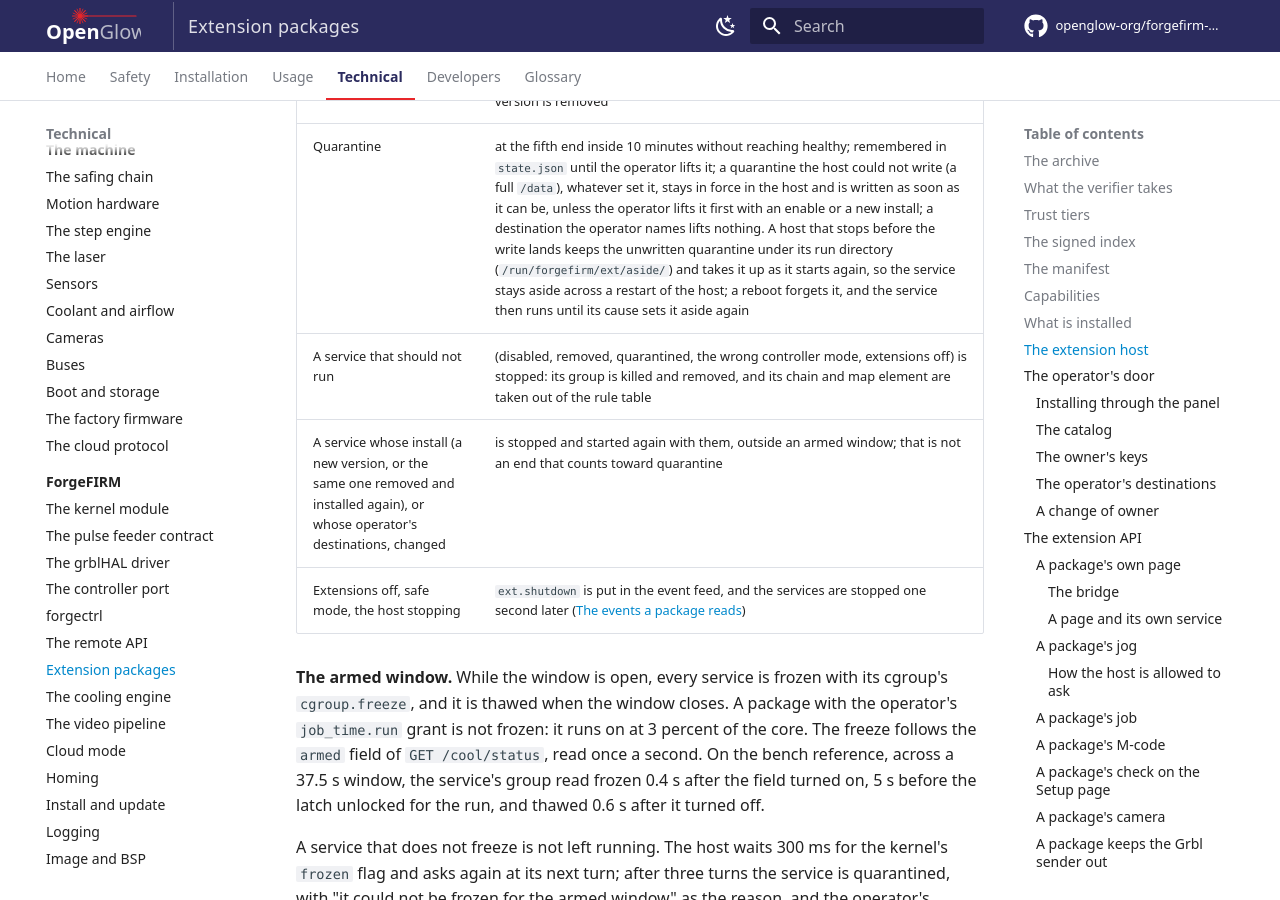
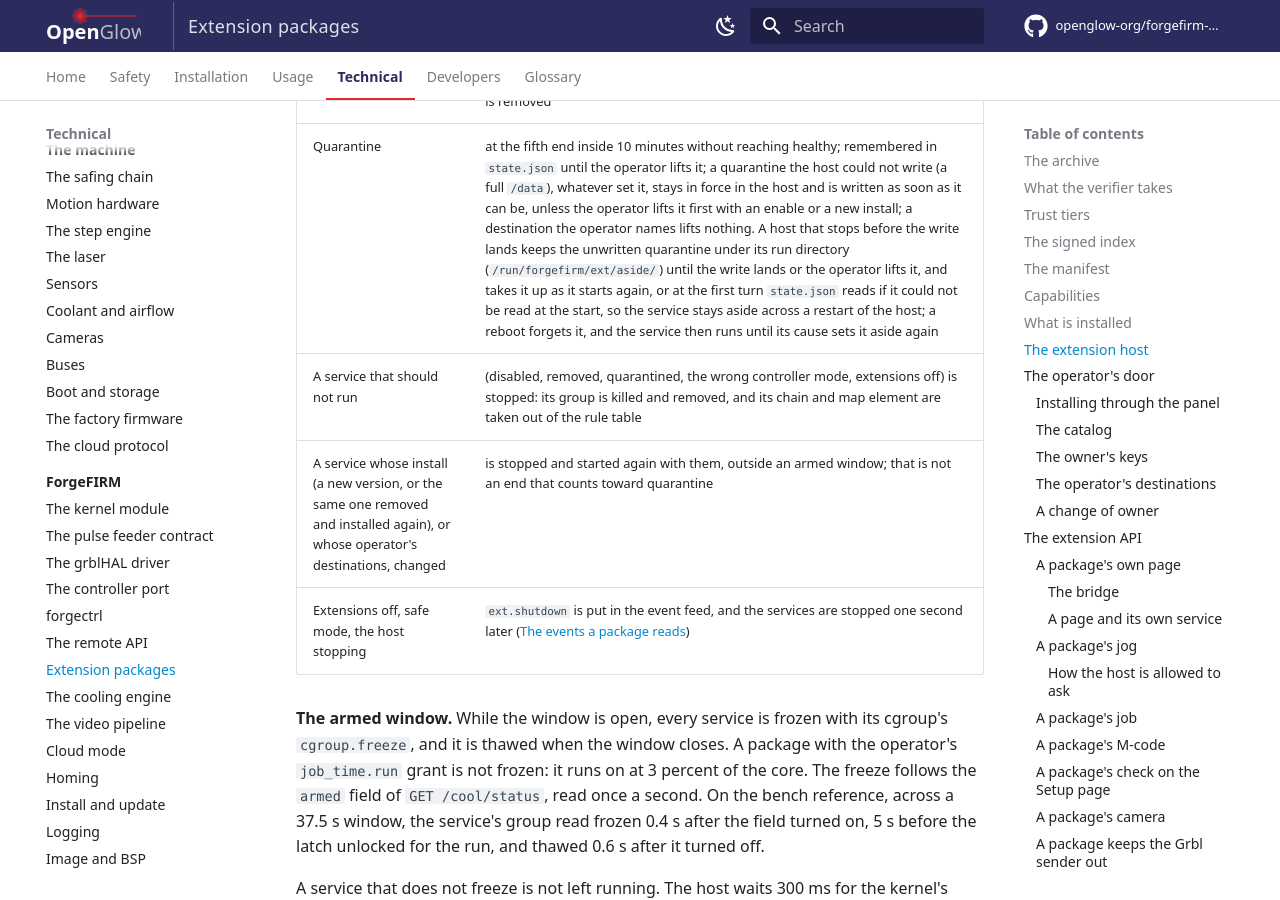
Before and after one commit to openglow-org/forgefirm-docs, an MkDocs documentation site: the page built from docs/technical/forgefirm/extensions.md, in a window 1280 px wide and 900 px high, scrolled down 12352 px. Built offline with MkDocs 1.6.1 and Material for MkDocs 9.7.7, drawn with Linux system fonts in a browser that asks for light colours; comment, search, counter and statistics services are not loaded.

Commit message:
Extensions: the kept quarantine ends with the write or the lift, and is taken up when the state reads
The Quarantine row said the kept record is taken up as the host starts
again. The record is now dropped when the operator lifts the quarantine
as well as when the write lands ("run: the operator's lift drops the
kept aside record"), and a host that starts on a state it cannot read
takes the records up at the first turn the state reads ("run: kept
aside records are taken up at the first turn the state reads"). The
row says both.

Proof: check-style.py, check-interfaces.py and the strict zensical build
are clean on this tree.

Acceptance: none. The docs site is outside every covers map.

```diff
--- a/docs/technical/forgefirm/extensions.md
+++ b/docs/technical/forgefirm/extensions.md
@@ -430,7 +430,7 @@
 | Starts | one at a time, 5 s apart, at most 4 services running; of the services that are due, the one that has ended least lately goes first |
 | A service that ends | is started again after a backoff that doubles from 1 s to 30 s |
 | Healthy | after 60 s of running: the backoff starts over, and the package's previous version is removed |
-| Quarantine | at the fifth end inside 10 minutes without reaching healthy; remembered in `state.json` until the operator lifts it; a quarantine the host could not write (a full `/data`), whatever set it, stays in force in the host and is written as soon as it can be, unless the operator lifts it first with an enable or a new install; a destination the operator names lifts nothing. A host that stops before the write lands keeps the unwritten quarantine under its run directory (`/run/forgefirm/ext/aside/`) and takes it up as it starts again, so the service stays aside across a restart of the host; a reboot forgets it, and the service then runs until its cause sets it aside again |
+| Quarantine | at the fifth end inside 10 minutes without reaching healthy; remembered in `state.json` until the operator lifts it; a quarantine the host could not write (a full `/data`), whatever set it, stays in force in the host and is written as soon as it can be, unless the operator lifts it first with an enable or a new install; a destination the operator names lifts nothing. A host that stops before the write lands keeps the unwritten quarantine under its run directory (`/run/forgefirm/ext/aside/`) until the write lands or the operator lifts it, and takes it up as it starts again, or at the first turn `state.json` reads if it could not be read at the start, so the service stays aside across a restart of the host; a reboot forgets it, and the service then runs until its cause sets it aside again |
 | A service that should not run | (disabled, removed, quarantined, the wrong controller mode, extensions off) is stopped: its group is killed and removed, and its chain and map element are taken out of the rule table |
 | A service whose install (a new version, or the same one removed and installed again), or whose operator's destinations, changed | is stopped and started again with them, outside an armed window; that is not an end that counts toward quarantine |
 | Extensions off, safe mode, the host stopping | `ext.shutdown` is put in the event feed, and the services are stopped one second later ([The events a package reads](#the-events-a-package-reads)) |
```
